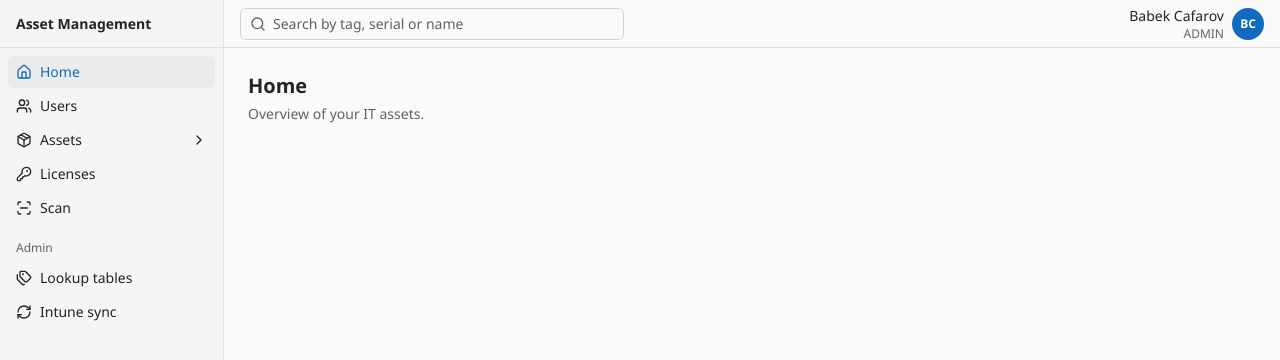
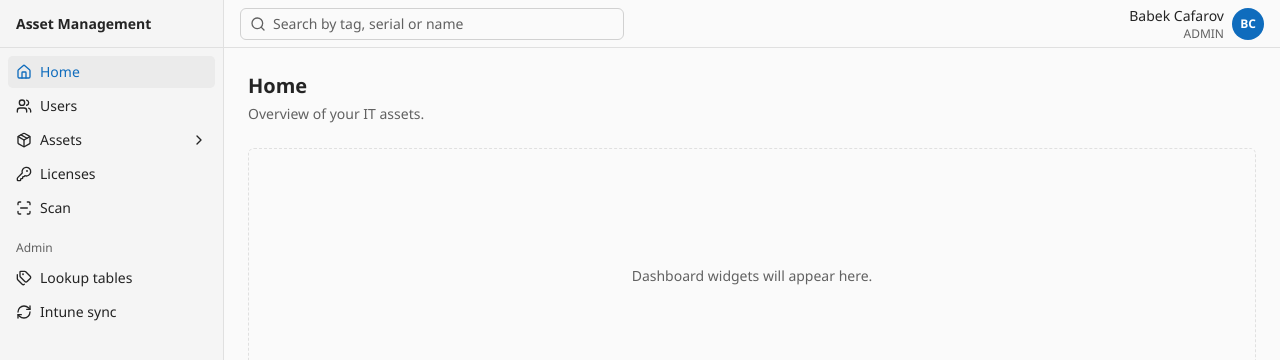
Before and after one commit to dev-jafaroff/Asset-Management, a Next.js app: page / in a window 1280 px wide. Shown: the top 360 px of the page. Built offline with nearby package versions, Linux system fonts and the light colour scheme.

Commit message:
Add PageHeader component and use it on Home

```diff
--- a/app/(app)/page.tsx
+++ b/app/(app)/page.tsx
@@ -1,10 +1,13 @@
+import { PageHeader } from "@/components/layout/page-header";
+
 export default function HomePage() {
   return (
-    <div className="space-y-1">
-      <h1 className="text-xl font-semibold">Home</h1>
-      <p className="text-sm text-muted-foreground">
-        Overview of your IT assets.
-      </p>
-    </div>
+    <>
+      <PageHeader title="Home" description="Overview of your IT assets." />
+
+      <div className="flex h-64 items-center justify-center rounded-lg border border-dashed text-sm text-muted-foreground">
+        Dashboard widgets will appear here.
+      </div>
+    </>
   );
 }
--- /dev/null
+++ b/components/layout/page-header.tsx
@@ -0,0 +1,21 @@
+import type { ReactNode } from "react";
+
+type PageHeaderProps = {
+  title: string;
+  description?: string;
+  actions?: ReactNode;
+};
+
+export function PageHeader({ title, description, actions }: PageHeaderProps) {
+  return (
+    <div className="mb-6 flex flex-wrap items-start justify-between gap-4">
+      <div className="space-y-1">
+        <h1 className="text-xl font-semibold">{title}</h1>
+        {description && (
+          <p className="text-sm text-muted-foreground">{description}</p>
+        )}
+      </div>
+      {actions && <div className="flex items-center gap-2">{actions}</div>}
+    </div>
+  );
+}
```
